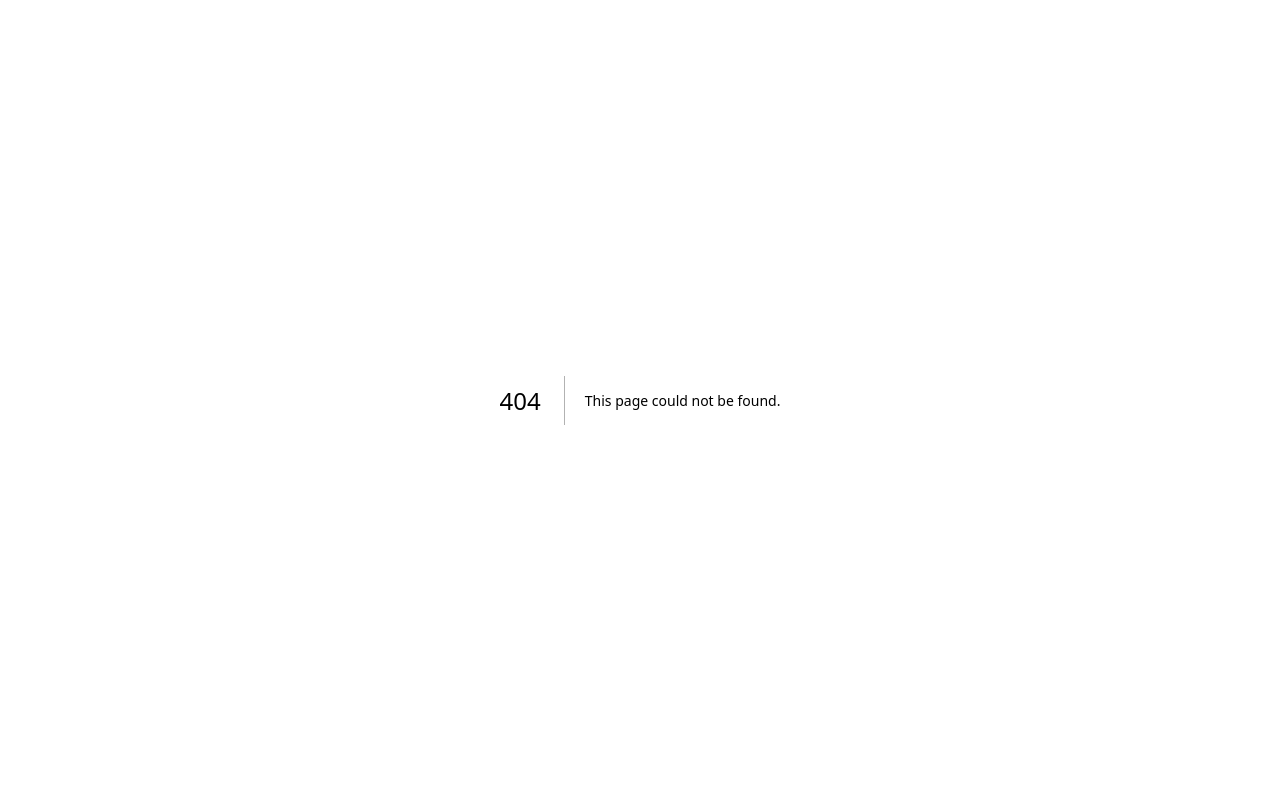
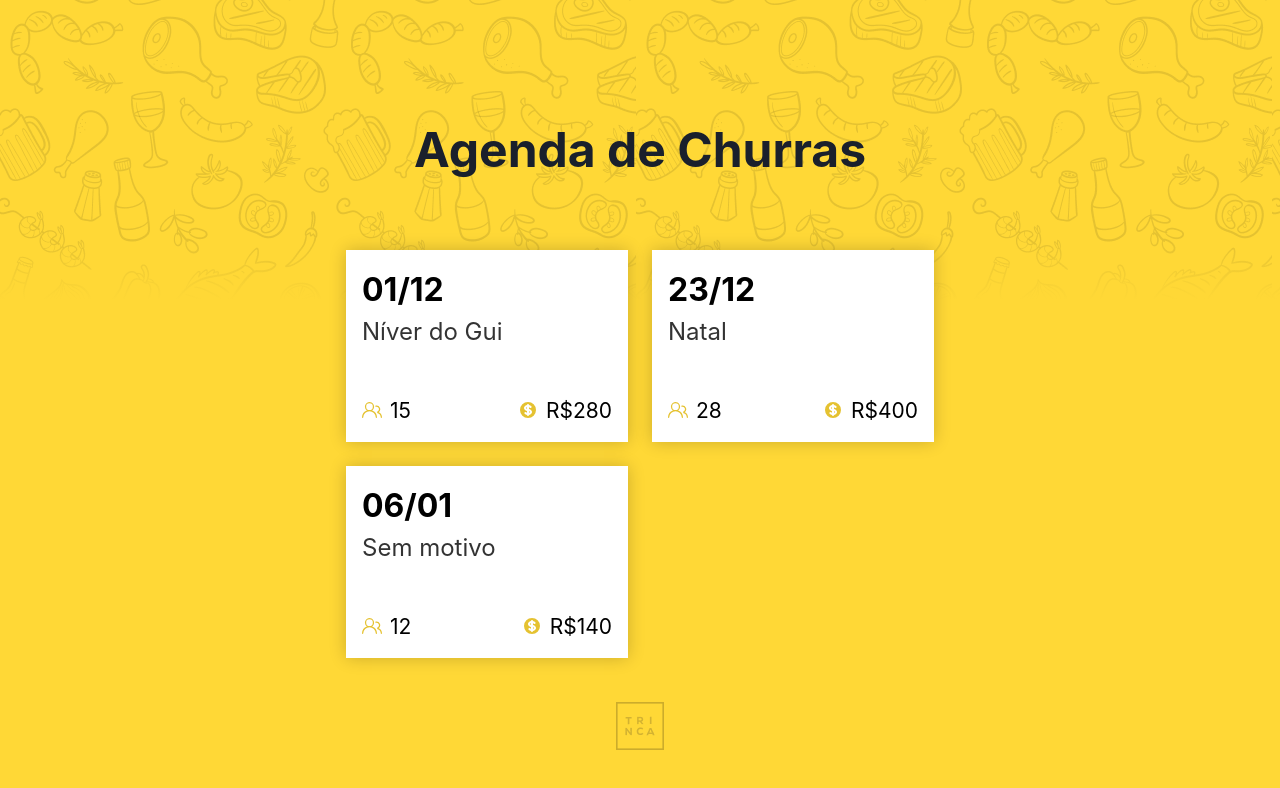
Before and after one commit to AlexandreOSouza/churras, a Next.js app: page /schedule in a window 1280 px wide. Before the commit this address had no page. Shown: the top 788 px of the page. Built offline with nearby package versions, Linux system fonts and the light colour scheme.

Commit message:
chore: add card

```diff
--- a/package.json
+++ b/package.json
@@ -18,6 +18,7 @@
     "react": "18.2.0",
     "react-dom": "18.2.0",
     "react-hook-form": "^7.46.2",
+    "react-icons": "^4.11.0",
     "yup": "^1.3.1"
   },
   "devDependencies": {
--- /dev/null
+++ b/src/components/card/index.tsx
@@ -0,0 +1,59 @@
+import { Flex, HStack, Text } from "@chakra-ui/react";
+import { Churras } from "../layout/schedule/types";
+import { GoPeople } from "react-icons/go";
+import { HiCurrencyDollar } from "react-icons/hi";
+
+type Props = {
+  churras: Churras;
+};
+
+export default function Card({ churras }: Props) {
+  return (
+    <Flex
+      background={"churras.white"}
+      flexDirection={"column"}
+      width={"282px"}
+      height={"192px"}
+      p={4}
+      justifyContent={"space-between"}
+      boxShadow={"0px 0px 16px 0px rgba(0, 0, 0, 0.2)"}
+      cursor={"pointer"}
+      transition={"linear margin 0.1s"}
+      _hover={{
+        mt: -1,
+        ml: -1,
+      }}
+    >
+      <Flex flexDirection={"column"}>
+        <Text fontSize={"32px"} fontWeight={"bold"} color={"churras.black"}>
+          {churras.date}
+        </Text>
+        <Text fontSize={"24px"} color={"churras.black_08"}>
+          {churras.description}
+        </Text>
+      </Flex>
+      <HStack justifyContent={"space-between"}>
+        <Flex
+          color={"churras.light_yellow"}
+          alignItems={"center"}
+          columnGap={2}
+        >
+          <GoPeople fontSize={"20px"} />
+          <Text color={"churras.black"} fontSize={"21px"}>
+            {churras.participants}
+          </Text>
+        </Flex>
+        <Flex
+          color={"churras.light_yellow"}
+          alignItems={"center"}
+          columnGap={2}
+        >
+          <HiCurrencyDollar fontSize={"20px"} />
+          <Text color={"churras.black"} fontSize={"21px"}>
+            R${churras.totalAmount}
+          </Text>
+        </Flex>
+      </HStack>
+    </Flex>
+  );
+}
--- /dev/null
+++ b/src/components/layout/schedule/index.tsx
@@ -0,0 +1,19 @@
+import Card from "@/components/card";
+import { Churras } from "./types";
+import { Grid, GridItem } from "@chakra-ui/react";
+
+type Props = {
+  churras: Array<Churras>;
+};
+
+export default function Schedule({ churras }: Props) {
+  return (
+    <Grid templateColumns="repeat(2, 1fr)" gap={6}>
+      {churras.map((ch: Churras, idx: number) => (
+        <GridItem key={idx}>
+          <Card churras={ch}></Card>
+        </GridItem>
+      ))}
+    </Grid>
+  );
+}
--- /dev/null
+++ b/src/components/layout/schedule/types.ts
@@ -0,0 +1,6 @@
+export type Churras = {
+  date: string;
+  description: string;
+  participants: number;
+  totalAmount: number;
+};
--- a/src/pages/_app.tsx
+++ b/src/pages/_app.tsx
@@ -1,12 +1,25 @@
 import type { AppProps } from "next/app";
 import { ChakraProvider } from "@chakra-ui/react";
 import theme from "@/theme";
+import { useRouter } from "next/router";
+import { TITLES } from "@/const/title";
+import { Titles } from "@/types/commun";
+import Head from "next/head";
 
 function MyApp({ Component, pageProps }: AppProps) {
+  const router = useRouter();
+  const pathname = router.pathname.replace("/", "");
+  const title =
+    pathname.length === 0 ? TITLES.login : TITLES[pathname as Titles];
   return (
-    <ChakraProvider theme={theme}>
-      <Component {...pageProps} />
-    </ChakraProvider>
+    <>
+      <Head>
+        <title>{title}</title>
+      </Head>
+      <ChakraProvider theme={theme}>
+        <Component {...pageProps} />
+      </ChakraProvider>
+    </>
   );
 }
 
--- a/src/pages/index.tsx
+++ b/src/pages/index.tsx
@@ -1,18 +1,14 @@
 import Layout from "@/components/layout";
 import Login from "@/components/forms/login";
-import { TITLES } from "@/const/title";
-import Head from "next/head";
 import { Flex } from "@chakra-ui/react";
 
 export default function index() {
   const onSubmit = (e: any) => {
     console.log(e);
   };
+
   return (
     <>
-      <Head>
-        <title>{TITLES.login}</title>
-      </Head>
       <Layout>
         <Flex width={{ base: "90vw", lg: "400px" }}>
           <Login onSubmit={onSubmit} />
--- /dev/null
+++ b/src/pages/schedule.tsx
@@ -0,0 +1,34 @@
+import Layout from "@/components/layout";
+import Schedule from "@/components/layout/schedule";
+import { Flex } from "@chakra-ui/react";
+
+const CHURRAS = [
+  {
+    date: "01/12",
+    description: "Níver do Gui",
+    participants: 15,
+    totalAmount: 280,
+  },
+  {
+    date: "23/12",
+    description: "Natal",
+    participants: 28,
+    totalAmount: 400,
+  },
+  {
+    date: "06/01",
+    description: "Sem motivo",
+    participants: 12,
+    totalAmount: 140,
+  },
+];
+
+export default function List() {
+  return (
+    <Layout>
+      <Flex>
+        <Schedule churras={CHURRAS} />
+      </Flex>
+    </Layout>
+  );
+}
--- a/src/theme/index.ts
+++ b/src/theme/index.ts
@@ -17,7 +17,7 @@ const theme = extendTheme({
         padding: 0,
         fontFamily: "body",
         // TODO: Change theme color
-        bg: mode("churras.primary_yellow", "")(props),
+        bg: mode("churras.primary_yellow", "churras.primary_yellow")(props),
         lineHeight: "base",
       },
     }),
```
Also changed, not shown: 1 other file (tests, documents, lock files or other folders).
